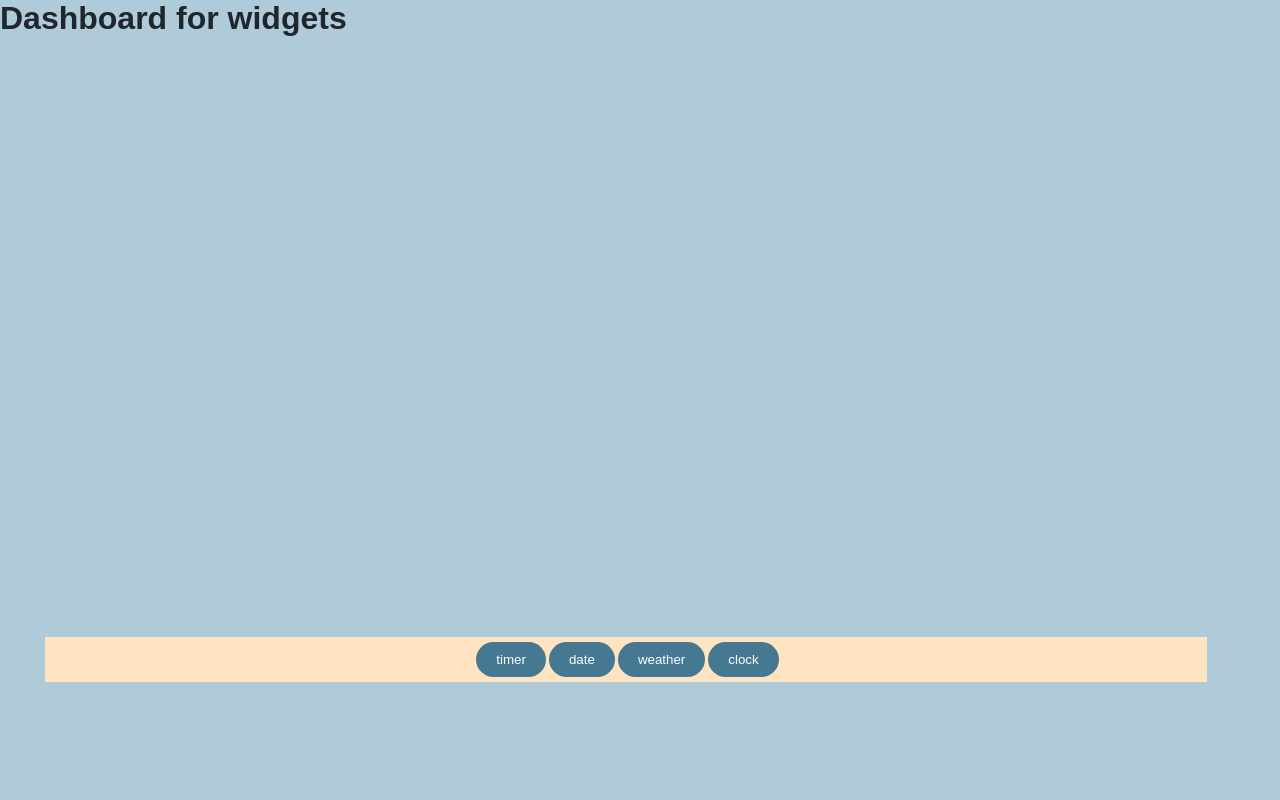
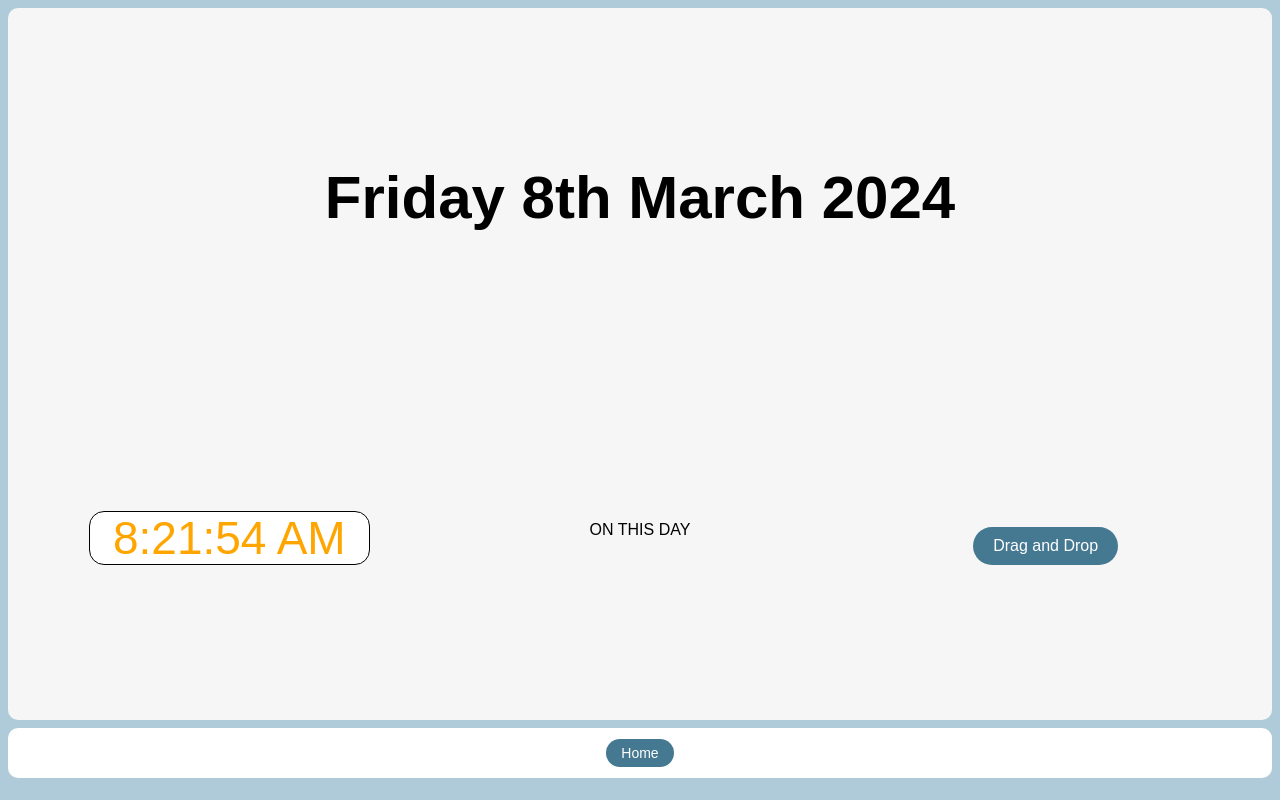
Before and after one commit to BeckieMorton/classview, a React (Vite) app: page /SimpleDashboard in a window 1280 px wide. Built offline with nearby package versions, Linux system fonts and the light colour scheme; no server answers; a web font is replaced by a local one.

Commit message:
moved drag and drop functionality to a button inside simple dashboard so i can still see and work on other components

```diff
--- a/src/App.jsx
+++ b/src/App.jsx
@@ -2,19 +2,17 @@ import { BrowserRouter, NavLink, Routes } from "react-router-dom";
 
 import routes from "./routes/routes";
 
-import { Draganddrop } from "./components/DragandDrop/Draganddrop";
-import Test from "./components/newtest/Test";
 import { Board } from "./components/newtest/Board";
 
 function App() {
   return (
     <>
-      {/* <BrowserRouter>
+      <BrowserRouter>
         <main>
           <Routes>{routes}</Routes>
         </main>
-      </BrowserRouter> */}
-      <Board />
+      </BrowserRouter>
+      {/* <Board /> */}
     </>
   );
 }
--- a/src/components/newtest/Board.jsx
+++ b/src/components/newtest/Board.jsx
@@ -1,6 +1,7 @@
 import React from "react";
 import Test from "./Test";
 import { MenuBar } from "./MenuBar";
+import { ControlBar } from "../ControlBar/ControlBar";
 
 export const Board = () => {
   return (
@@ -8,6 +9,7 @@ export const Board = () => {
       <h1>Dashboard for widgets</h1>
       {/* <Test /> */}
       <MenuBar />
+      <ControlBar />
     </div>
   );
 };
--- a/src/components/newtest/MenuBar.jsx
+++ b/src/components/newtest/MenuBar.jsx
@@ -1,23 +1,23 @@
-import { useState } from "react";
+import React, { useState } from "react";
 
 import Test from "./Test";
 import "./Test.css";
 
 export const MenuBar = () => {
-  const [showWidget, setShowWidget] = useState(false);
-  const [widgetChosen, setWidgetChosen] = useState("");
+  const [selectedWidgets, setSelectedWidgets] = useState([]);
 
   const handleOnClick = (event) => {
     const value = event.target.value;
-    setShowWidget((show) => !show);
-    setWidgetChosen(value);
+    if (!selectedWidgets.includes(value)) {
+      setSelectedWidgets([...selectedWidgets, value]);
+    } else {
+      setSelectedWidgets(selectedWidgets.filter((widget) => widget !== value));
+    }
   };
-
-  console.log(`widget chosen:`, widgetChosen);
 
   return (
     <div className="menu-bar">
-      <button onClick={handleOnClick} value={"timer"}>
+      <button onClick={handleOnClick} value={"MyClock"}>
         timer
       </button>
       <button onClick={handleOnClick} value={"date"}>
@@ -29,7 +29,9 @@ export const MenuBar = () => {
       <button onClick={handleOnClick} value={"clock"}>
         clock
       </button>
-      {showWidget && <Test widgetChosen={widgetChosen} />}
+      {selectedWidgets.map((widget) => (
+        <Test key={widget} widgetChosen={widget} />
+      ))}
     </div>
   );
 };
--- a/src/components/newtest/Test.jsx
+++ b/src/components/newtest/Test.jsx
@@ -5,13 +5,14 @@ import { Drop } from "./Drop";
 import "./Test.css";
 
 export default function Test({ widgetChosen }) {
+  const ComponentRender = widgetChosen;
   const notesData = [
     {
       id: "1",
       widget: widgetChosen,
       position: {
-        x: 100,
-        y: 100,
+        x: Math.floor(Math.random() * window.innerWidth),
+        y: Math.floor(Math.random() * window.innerHeight),
       },
     },
   ];
--- a/src/pages/SimpleDashboard/SimpleDashboard.jsx
+++ b/src/pages/SimpleDashboard/SimpleDashboard.jsx
@@ -2,9 +2,9 @@ import { TimeDayDate } from "../../components/TimeDayDate/TimeDayDate";
 import { ControlBar } from "../../components/ControlBar/ControlBar";
 import { MyClock } from "../../components/MyClock/MyClock";
 import { OnThisDay } from "../../components/OnThisDay/OnThisDay";
-import { NewsFeed } from "../../components/NewsFeed/NewsFeed";
 
 import styles from "./SimpleDashboard.module.css";
+import { Button } from "../../components/UI/Button/Button";
 
 export const SimpleDashboard = () => {
   return (
@@ -15,13 +15,14 @@ export const SimpleDashboard = () => {
           <MyClock />
         </div>
         <div className={styles.simpleBox}>
-          <MyClock />
+          <OnThisDay />
         </div>
         <div className={styles.simpleBox}>
-          <MyClock />
+          <Button
+            routeLocation={"DragandDrop"}
+            textGoesHere={"Drag and Drop"}
+          />
         </div>
-        <OnThisDay />
-        News feed here??
       </div>
       <ControlBar />
     </>
--- a/src/routes/routes.jsx
+++ b/src/routes/routes.jsx
@@ -10,6 +10,8 @@ import { MathsDashboard } from "../pages/MathsDashboard/MathsDashboard";
 import { HighDashboard } from "../pages/HighDashboard/HighDashboard";
 import { ScienceDashboard } from "../pages/ScienceDashboard/ScienceDashboard";
 import { ResearchPrompts } from "../pages/ResearchPrompts/ResearchPrompts";
+import Test from "../components/newtest/Test";
+import { Board } from "../components/newtest/Board";
 
 const routes = (
   <>
@@ -24,6 +26,7 @@ const routes = (
     <Route path="/MathsDashboard" element={<MathsDashboard />} />
     <Route path="/ScienceDashboard" element={<ScienceDashboard />} />
     <Route path="/ResearchPrompts" element={<ResearchPrompts />} />
+    <Route path="/DragandDrop" element={<Board />} />
   </>
 );
 
```
